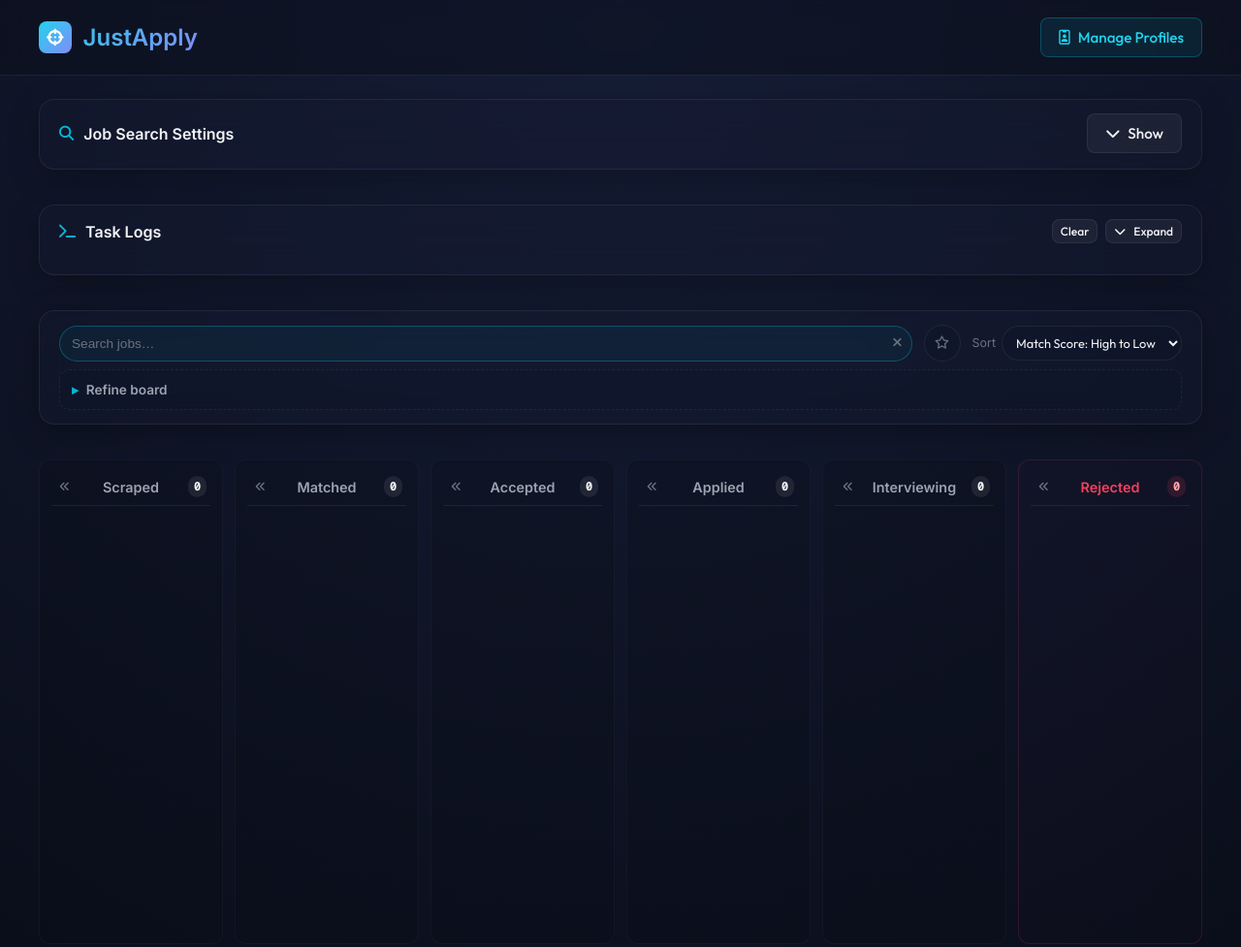
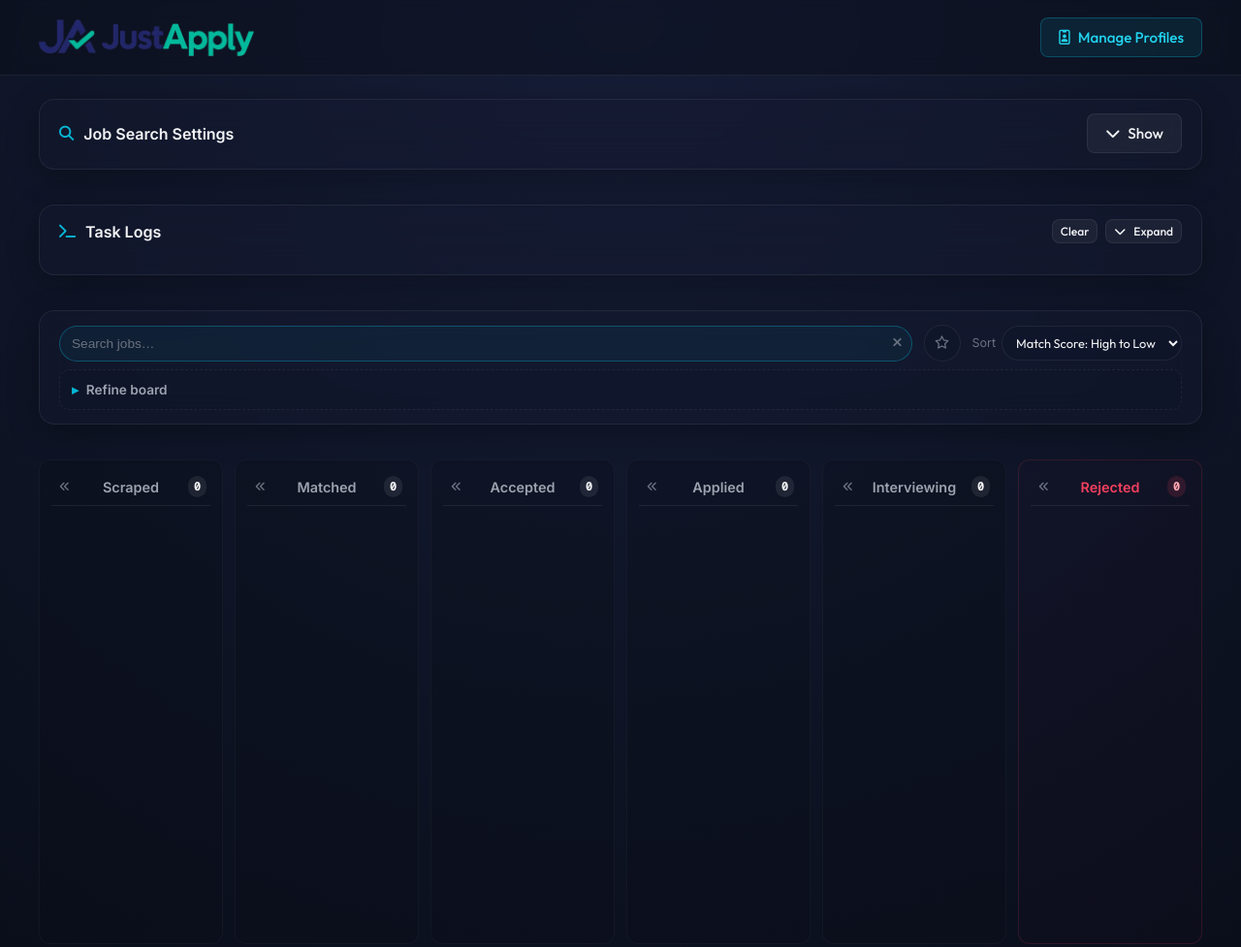
Before and after one commit to filmozolevskiy/JustApply, a plain HTML site: page src/web/dashboard.html in a window 1280 px wide. Shown: the whole page at 97% size. Drawn offline with Linux system fonts and the light colour scheme; no server answers.

Commit message:
Use the JustApply wordmark as the dashboard and README brand.
Replace the generic header icon with the JA lockup so the Kanban board, favicon, and GitHub README share the same identity.

```diff
--- a/src/web/dashboard.html
+++ b/src/web/dashboard.html
@@ -4,6 +4,9 @@
   <meta charset="UTF-8">
   <meta name="viewport" content="width=device-width, initial-scale=1.0">
   <title>JustApply</title>
+  <link rel="icon" href="/static/img/favicon.ico" sizes="any">
+  <link rel="icon" type="image/png" href="/static/img/justapply-mark.png">
+  <link rel="apple-touch-icon" href="/static/img/apple-touch-icon.png">
 
   <!-- Premium Fonts -->
   <link rel="preconnect" href="https://fonts.googleapis.com">
@@ -21,8 +24,9 @@
   <!-- Top Navbar -->
   <header class="top-navbar">
     <div class="brand">
-      <i class="fa-solid fa-crosshairs"></i>
-      <span>JustApply</span>
+      <a href="/" class="brand-link" aria-label="JustApply">
+        <img src="/static/img/justapply-logo.png" alt="JustApply" width="220" height="38">
+      </a>
     </div>
     <div class="nav-actions">
       <button class="btn btn-cyan" id="manage-profiles-btn" onclick="openProfileManager()"><i class="fa-regular fa-id-badge"></i> Manage Profiles</button>
--- a/src/web/static/css/dashboard.css
+++ b/src/web/static/css/dashboard.css
@@ -239,22 +239,19 @@
     .brand {
       display: flex;
       align-items: center;
-      gap: 12px;
-      font-size: 1.5rem;
-      font-weight: 700;
-      background: linear-gradient(135deg, #22d3ee, #818cf8);
-      -webkit-background-clip: text;
-      -webkit-text-fill-color: transparent;
-    }
-
-    .brand i {
-      background: linear-gradient(135deg, #22d3ee, #818cf8);
-      -webkit-background-clip: border-box;
-      -webkit-text-fill-color: initial;
-      color: white;
-      padding: 8px;
-      border-radius: 8px;
-      font-size: 1.1rem;
+    }
+
+    .brand-link {
+      display: flex;
+      align-items: center;
+      line-height: 0;
+      text-decoration: none;
+    }
+
+    .brand-link img {
+      display: block;
+      height: 38px;
+      width: auto;
     }
 
     .nav-actions {
```
Also changed, not shown: README.md, images/justapply-logo.png (added), src/web/static/img/apple-touch-icon.png (added), src/web/static/img/favicon.ico (added), src/web/static/img/justapply-logo.png (added), src/web/static/img/justapply-mark.png (added), 1 other file.
